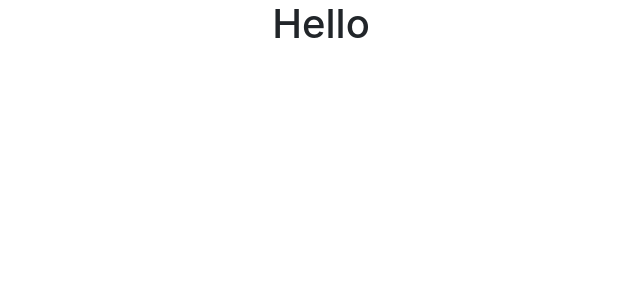
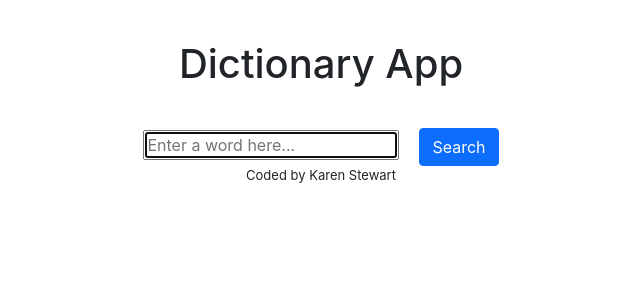
Before and after one commit to KarenStewart1/React-Dictionary-App, a React (Create React App) app: page / in a window 1280 px wide. Shown: the top 300 px of the page, without its empty margins (319-959 px from the left). Built offline with nearby package versions, Linux system fonts and the light colour scheme.

Commit message:
created search form

```diff
--- a/src/App.css
+++ b/src/App.css
@@ -1,38 +1,10 @@
 .App {
   text-align: center;
 }
-
-.App-logo {
-  height: 40vmin;
-  pointer-events: none;
+.App h1 {
+  margin-top: 40px;
+  margin-bottom: 40px;
 }
-
-@media (prefers-reduced-motion: no-preference) {
-  .App-logo {
-    animation: App-logo-spin infinite 20s linear;
-  }
+footer {
+  font-size: small;
 }
-
-.App-header {
-  background-color: #282c34;
-  min-height: 100vh;
-  display: flex;
-  flex-direction: column;
-  align-items: center;
-  justify-content: center;
-  font-size: calc(10px + 2vmin);
-  color: white;
-}
-
-.App-link {
-  color: #61dafb;
-}
-
-@keyframes App-logo-spin {
-  from {
-    transform: rotate(0deg);
-  }
-  to {
-    transform: rotate(360deg);
-  }
-}
--- a/src/App.js
+++ b/src/App.js
@@ -1,9 +1,14 @@
 import "./App.css";
+import SearchForm from "./SearchForm";
 
 function App() {
   return (
     <div className="App">
-      <h1>Hello</h1>
+      <div className="container">
+        <h1>Dictionary App</h1>
+        <SearchForm />
+        <footer>Coded by Karen Stewart</footer>
+      </div>
     </div>
   );
 }
--- /dev/null
+++ b/src/SearchForm.css
@@ -0,0 +1,3 @@
+.search-form button {
+  margin-left: 20px;
+}
--- /dev/null
+++ b/src/SearchForm.js
@@ -0,0 +1,21 @@
+import React from "react";
+import "./SearchForm.css";
+
+export default function SearchForm() {
+  function handleSubmit(event) {
+    event.preventDefault();
+  }
+
+  function handleClick(event) {
+    event.preventDefault();
+  }
+
+  return (
+    <form className="search-form" onSubmit={handleSubmit}>
+      <input type="search" placeholder="Enter a word here..." autoFocus="on" />
+      <button className="btn btn-primary" onClick={handleClick}>
+        Search
+      </button>
+    </form>
+  );
+}
```
